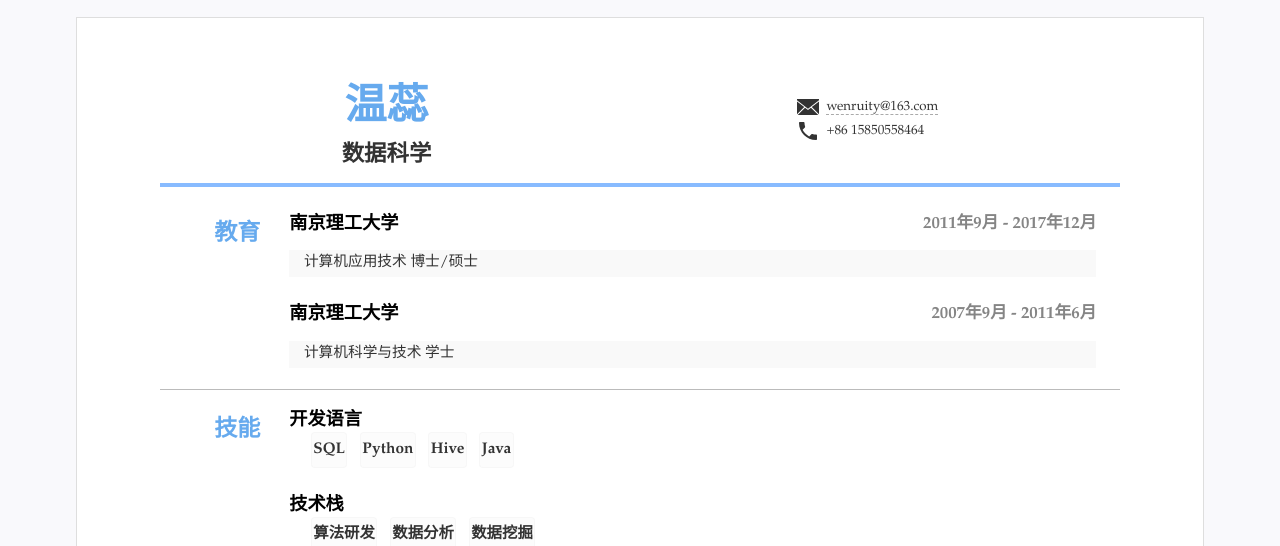
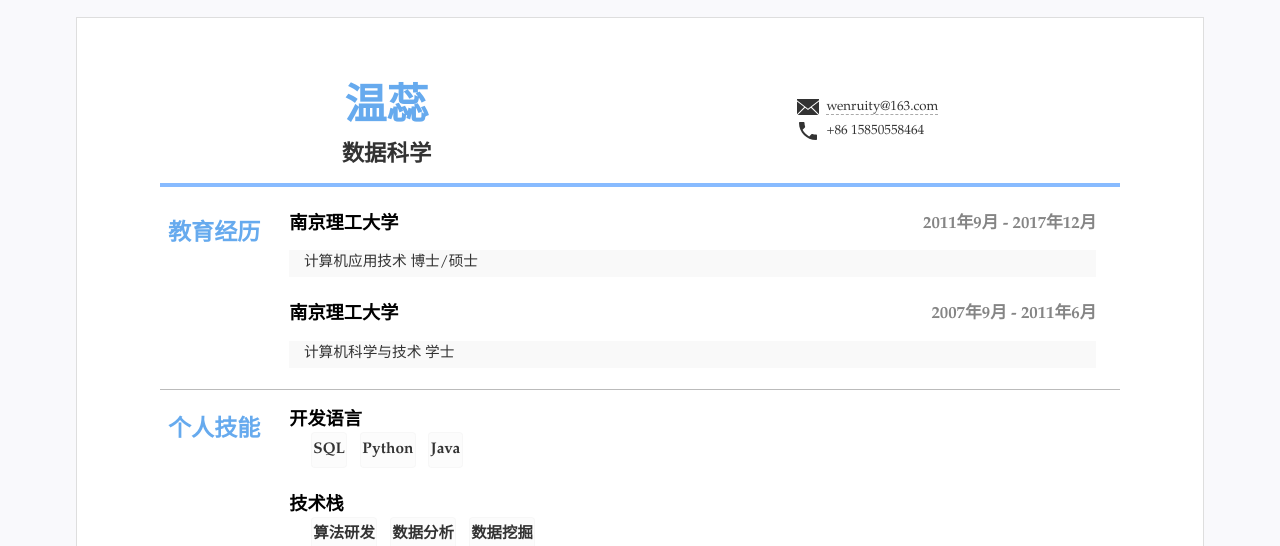
Before and after one commit to wenruity/resume1, a Jekyll site: the page built from index.html, in a window 1280 px wide. Shown: the top 546 px of the page. Built offline with Jekyll 4.4.1, drawn with Linux system fonts in a browser that asks for light colours.

Commit message:
Update resume.yml

```diff
--- a/_data/resume.yml
+++ b/_data/resume.yml
@@ -27,7 +27,7 @@ contact: #联系方式连接等3~5行
 #main下面是主体内容，类别条数不限
 main: #简历主要内容，
 - type: education #类别为ID
-  name: 教育 #显示名称，空则使用type
+  name: 教育经历 #显示名称，空则使用type
   content: #内容基本格式 标题-副标题-日期-详细内容 (都允许空)
   - title: 南京理工大学
     # duration:
@@ -38,14 +38,13 @@ main: #简历主要内容，
     sub: 2007年9月 - 2011年6月
     detail: 计算机科学与技术 学士
 
-- type: 技能
+- type: 个人技能
   # name: "技术栈和编程语言"
   content:
   - title: 开发语言
     items: #itmems 可以小块的方式显示
     - SQL
     - Python
-    - Hive
     - Java
   - title: 技术栈
     items: #itmems 可以小块的方式显示
```
